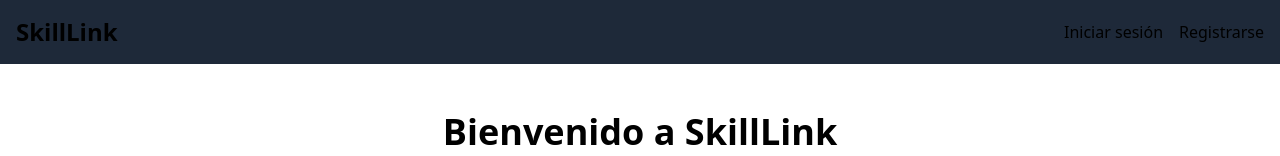
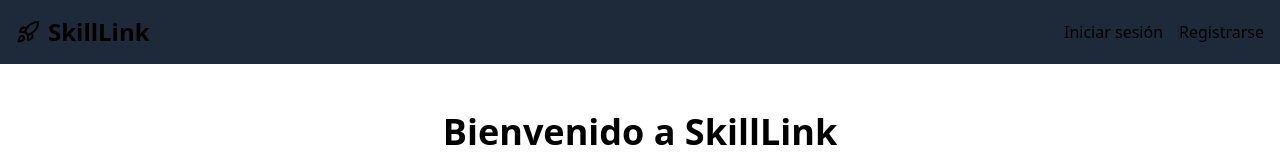
Before and after one commit to alumnithon/skilllink-g6f, a React (Vite) app: page / in a window 1280 px wide. Shown: the top 156 px of the page. Built offline with nearby package versions, Linux system fonts and the light colour scheme.

Commit message:
feat(icons): integrate Lucide React for icons

```diff
--- a/package.json
+++ b/package.json
@@ -12,6 +12,7 @@
   "dependencies": {
     "@hookform/resolvers": "^5.1.1",
     "@tanstack/react-query": "^5.80.7",
+    "lucide-react": "^0.515.0",
     "react": "^19.1.0",
     "react-hook-form": "^7.58.0",
     "react-router-dom": "^7.6.2",
--- a/src/shared/components/Header.tsx
+++ b/src/shared/components/Header.tsx
@@ -1,5 +1,6 @@
 import { Link } from 'react-router-dom';
 import { useAuthStore } from '../store/authStore';
+import { Rocket } from 'lucide-react';
 
 const Header = () => {
   const isAuthenticated = useAuthStore((state) => state.isAuthenticated);
@@ -8,7 +9,8 @@
   return (
     <header className="bg-gray-800 p-4">
       <div className="flex justify-between items-center">
-        <a href="/" className="hover:underline">
+        <a href="/" className="hover:underline flex items-center gap-2">
+          <Rocket />
           <h1 className="text-2xl font-bold">SkillLink</h1>
         </a>
         <nav>
```
